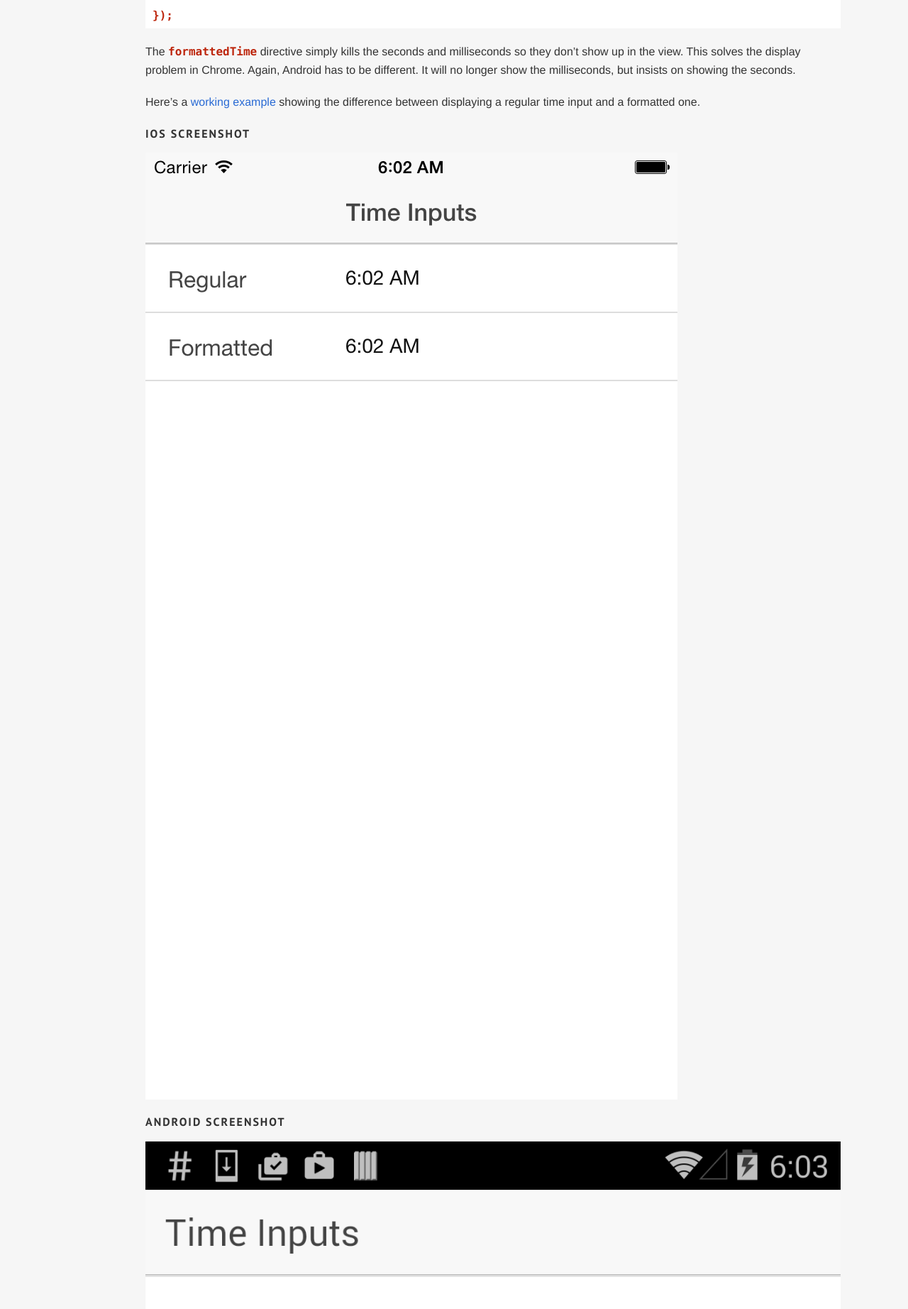
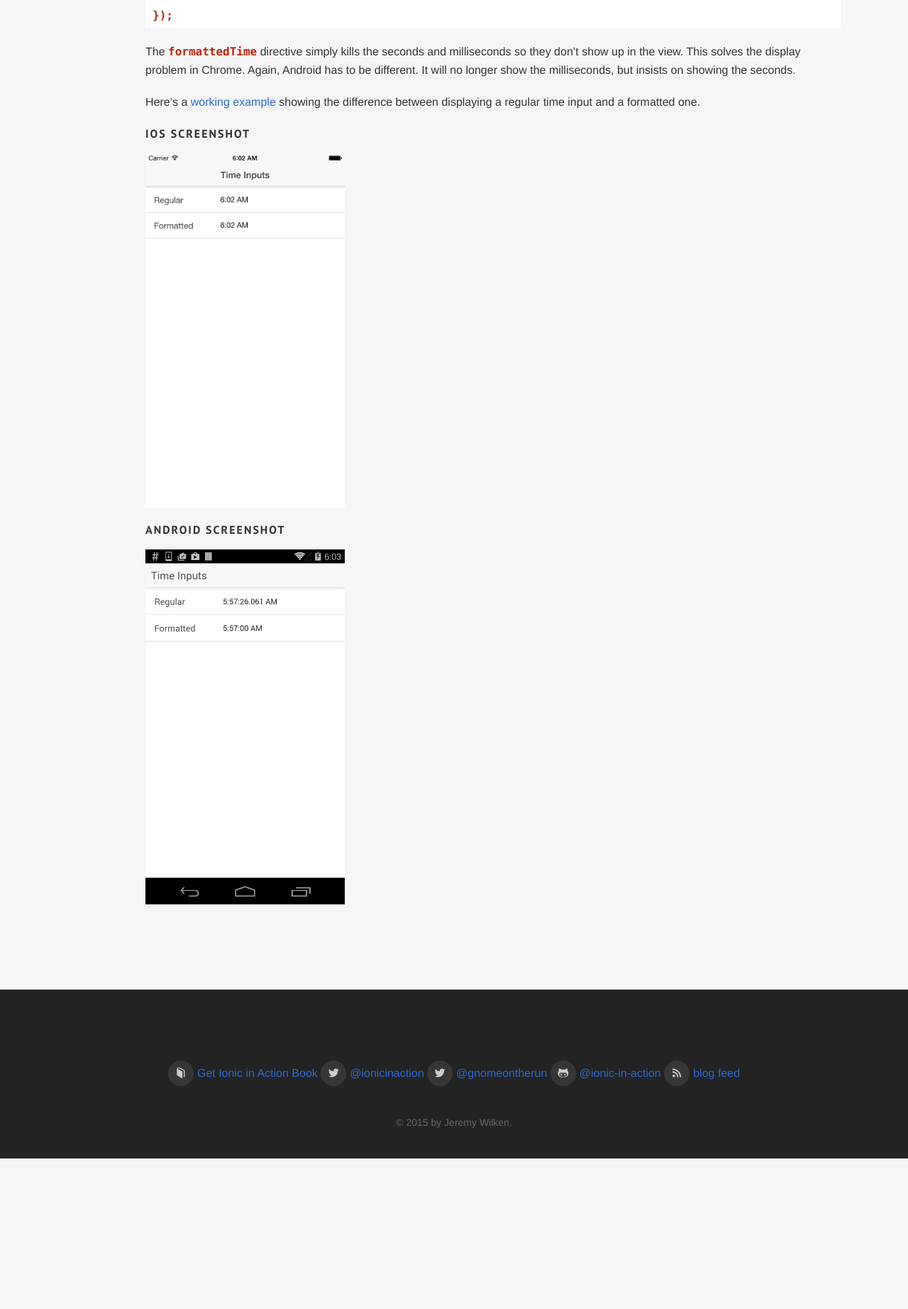
Before and after one commit to ionic-in-action/ionicinaction, a Jekyll site: the page built from _posts/2015-06-22-time-input-with-ionic.md, in a window 1280 px wide. Shown: the part 869-2713 px from the top of the page at 71% size. Built offline with Jekyll 4.4.1, drawn with Linux system fonts in a browser that asks for light colours; nearby versions of some CDN libraries; some web fonts are replaced; comment, search, counter and statistics services are not loaded; after the commit the page ends 2501 px from its top, so only the background shows below that.

Commit message:
fix images

```diff
--- a/_posts/2015-06-22-time-input-with-ionic.md
+++ b/_posts/2015-06-22-time-input-with-ionic.md
@@ -44,8 +44,8 @@ Here's a [working example](http://play.ionic.io/app/f9c3230ab47b) showing the di
 
 #### iOS Screenshot
 
-![iOS Time Formatting]({{ site.baseurl }}/images/formatted-time-ios.png)
+<img src="{{ site.baseurl }}/images/formatted-time-ios.png" alt="iOS Time Formatting" style="height: 500px" />
 
 #### Android Screenshot
 
-![Android Time Formatting]({{ site.baseurl }}/images/formatted-time-android.png)
+<img src="{{ site.baseurl }}/images/formatted-time-android.png" alt="Android Time Formatting" style="height: 500px" />
```
